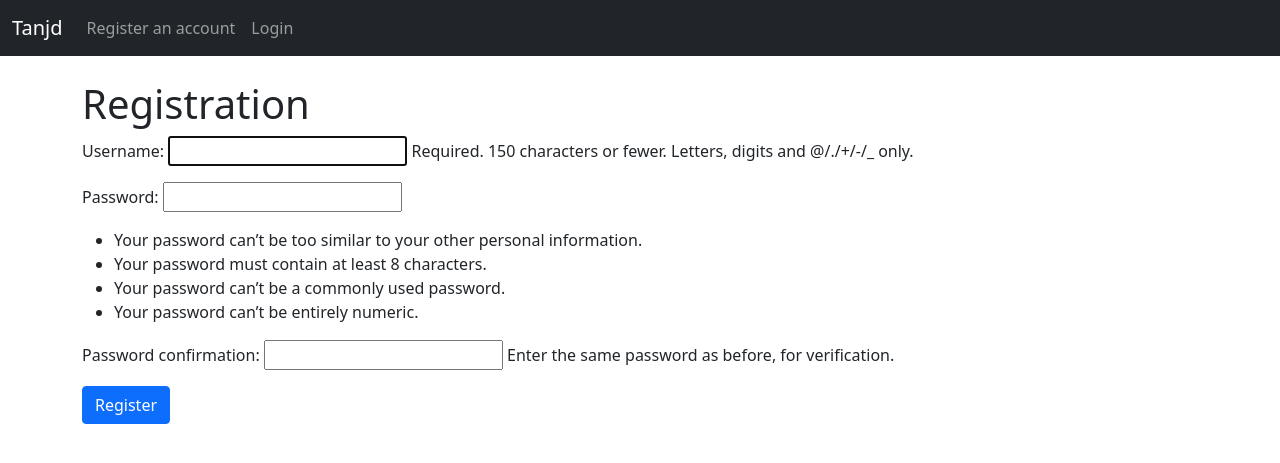
After one commit to tanjd/portfolio_blog_app, a Django app: page /users/register/ in a window 1280 px wide. The commit adds this page. Shown: the top 463 px of the page. Run offline with Django 3.2, Linux system fonts and the light colour scheme.

Commit message:
created registration & login function

```diff
--- a/portfolio_blog_app/settings.py
+++ b/portfolio_blog_app/settings.py
@@ -142,3 +142,6 @@ CRISPY_TEMPLATE_PACK = "bootstrap4"
 DEFAULT_AUTO_FIELD = "django.db.models.BigAutoField"
 
 django_heroku.settings(locals())
+
+LOGIN_REDIRECT_URL = "home"
+LOGOUT_REDIRECT_URL = "home"
--- a/posts/templates/base.html
+++ b/posts/templates/base.html
@@ -17,17 +17,23 @@
   <!-- navbar goes here -->
   <nav aria-label="Site menu" class="navbar navbar-expand-lg navbar-dark bg-dark">
     <div class="container-fluid">
-      <a class="navbar-brand" href="#">Tanjd</a>
+      <a class="navbar-brand" href="{% url "home" %}">Tanjd</a>
       <button class="navbar-toggler" type="button" data-bs-toggle="collapse" data-bs-target="#navbarNavAltMarkup"
         aria-controls="navbarNavAltMarkup" aria-expanded="false" aria-label="Toggle navigation">
         <span class="navbar-toggler-icon"></span>
       </button>
       <div class="collapse navbar-collapse" id="navbarNavAltMarkup">
+        {% if user.is_authenticated %}
         <div class="navbar-nav">
-          <a class="nav-link" href="{% url "home" %}">Home</a>
           <a class="nav-link" href="{% url "create-post" %}">Create a post</a>
-          <a class="nav-link" href="#"></a>
+          <a class="nav-link" href="{% url "logout" %}">Logout</a>
         </div>
+        {% else %}
+        <div class="navbar-nav">
+          <a class="nav-link" href="{% url "register" %}">Register an account</a>
+          <a class="nav-link" href="{% url "login" %}">Login</a>
+        </div>
+        {% endif%}
       </div>
     </div>
   </nav>
--- a/posts/templates/create-post.html
+++ b/posts/templates/create-post.html
@@ -2,7 +2,8 @@
 {% block title %}
 Create Blog Post
 {% endblock %}
-{% block content %}
+{% block content %
+{% if user.is_authenticated %}
 <h1>Create Blog Post</h1>
 <div class="form-group">
 	<form method="POST">
@@ -12,4 +13,7 @@ Create Blog Post
 		<button class=" btn btn-primary">Create</button>
 	</form>
 </div>
+{% else %}
+You are not allowed here
+{% endif %}}
 {% endblock %}
--- a/posts/templates/delete-post.html
+++ b/posts/templates/delete-post.html
@@ -3,6 +3,7 @@
 Delete Blog Post
 {% endblock %}
 {% block content %}
+{% if user.is_authenticated %}
 <h1>Delete Blog Post</h1>
 <br>
 <h3>Delete {{ post.title }}</h3>
@@ -14,4 +15,7 @@ Delete Blog Post
         <button class=" btn btn-primary">Delete</button>
     </form>
 </div>
+{% else %}
+You are not allowed here
+{% endif %}
 {% endblock %}
--- a/posts/templates/home.html
+++ b/posts/templates/home.html
@@ -11,7 +11,7 @@
   <li>
     <a href="{% url "post-detail" post.pk %}"> {{ post.title }}</a> - {{ post.author }}
     <br />
-    {{ post.body}}
+    {{ post.body|safe }}
   </li>
   {% endfor %}
 </ul>
--- a/posts/templates/post-detail.html
+++ b/posts/templates/post-detail.html
@@ -6,10 +6,12 @@
 <h1>{{ post.title }}</h1>
 <small>{{ post.author }} - created: {{ post.created }} last modified: {{ post.last_modified }}</small>
 <hr />
-{{ post.body }}
+{{ post.body|safe }}
 <br>
 <br>
 <a class=" btn btn-secondary" href="{% url "home" %}">back</a>
+{% if user.is_authenticated %}
 <a class=" btn btn-primary" href="{% url "update-post" post.pk %}">update</a>
 <a class=" btn btn-primary" href="{% url "delete-post" post.pk %}">delete</a>
+{% endif %}
 {% endblock %}
--- a/posts/templates/update-post.html
+++ b/posts/templates/update-post.html
@@ -3,6 +3,8 @@
 Uodate Blog Post
 {% endblock %}
 {% block content %}
+
+{% if user.is_authenticated %}
 <h1>Update Blog Post</h1>
 <div class="form-group">
     <form method="POST">
@@ -12,4 +14,7 @@ Uodate Blog Post
         <button class=" btn btn-primary">Update</button>
     </form>
 </div>
+{% else %}
+You are not allowed here
+{% endif %}
 {% endblock %}
--- /dev/null
+++ b/users/templates/register.html
@@ -0,0 +1,11 @@
+{% extends "base.html" %}
+{% block title %} Registration {% endblock %}
+{% block content %}
+<h1>Registration</h1>
+<div class="form-group">
+    <form method="POST">
+        {% csrf_token %} {{ form.as_p }}
+        <button class="btn btn-primary">Register</button>
+    </form>
+</div>
+{% endblock %}
--- a/users/urls.py
+++ b/users/urls.py
@@ -1,3 +1,4 @@
 from django.urls import path
+from .views import UserRegisterView
 
-urlpatterns = []
+urlpatterns = [path("register/", UserRegisterView.as_view(), name="register")]
--- a/users/views.py
+++ b/users/views.py
@@ -1,3 +1,10 @@
 from django.shortcuts import render
+from django.views import generic
+from django.contrib.auth.forms import UserCreationForm
+from django.urls import reverse_lazy
 
-# Create your views here.
+
+class UserRegisterView(generic.CreateView):
+    form_class = UserCreationForm
+    template_name = "register.html"
+    success_url = reverse_lazy("login")
```
Also changed, not shown: users/templates/registration/login.html (added, +11 -0 lines).
